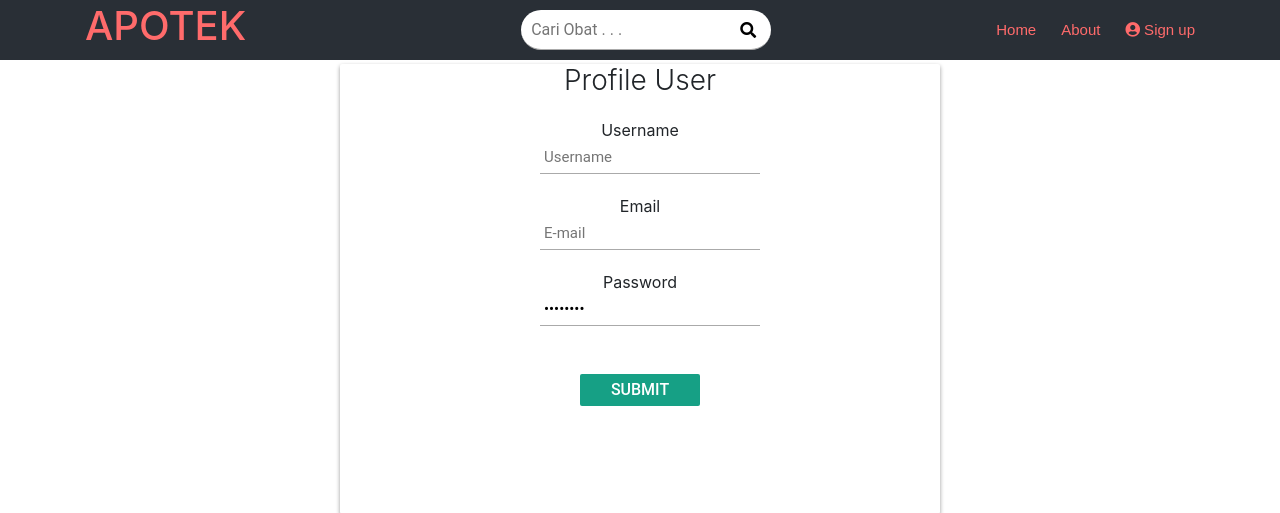
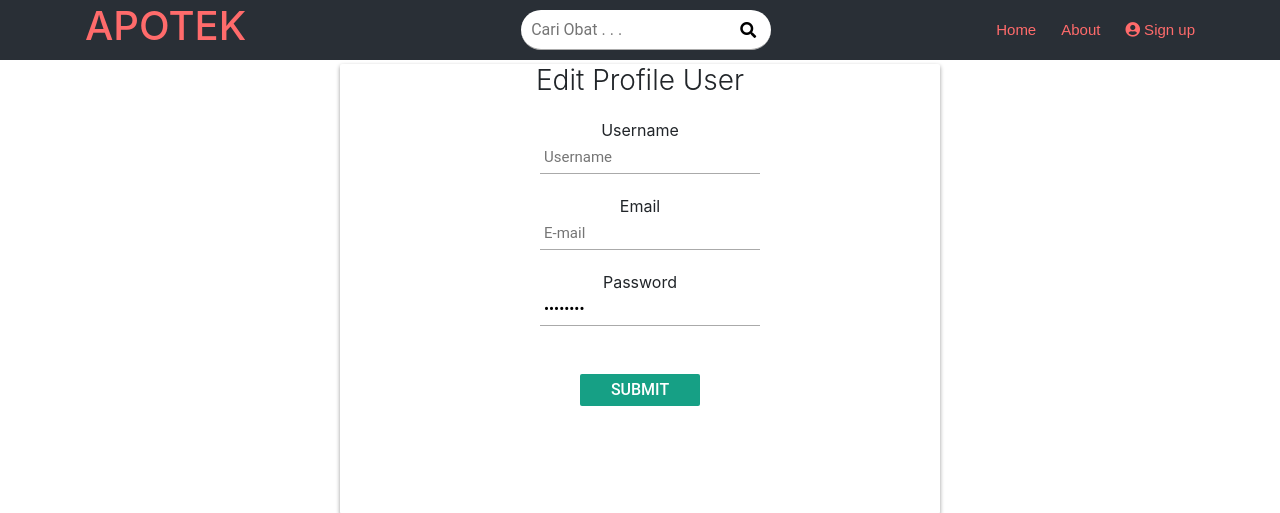
Before and after one commit to wslsteven161/PROYEK-APLIN, a PHP site: page /editprofile.php in a window 1280 px wide. Shown: the top 513 px of the page. Run offline with PHP 8.4, Linux system fonts and the light colour scheme; data comes from the database, SQL or seed files in the repository; some libraries are stand-ins or nearby versions.

Commit message:
Update editprofile.php

```diff
--- a/editprofile.php
+++ b/editprofile.php
@@ -76,7 +76,7 @@
         </div>
     </header>
     <div id="login-box" style="text-align: center;height:450px;">
-        <h1>Profile User</h1>
+        <h1>Edit Profile User</h1>
         Username<input style="margin-left:200px;" readonly type="text" name="username" placeholder="Username" id="user"/>
         Email<input style="margin-left:200px;" type="text" name="email" placeholder="E-mail" id="email"/>
         Password<input style="margin-left:200px;" type="password" name="password" placeholder="Password" id="password"/>
```
